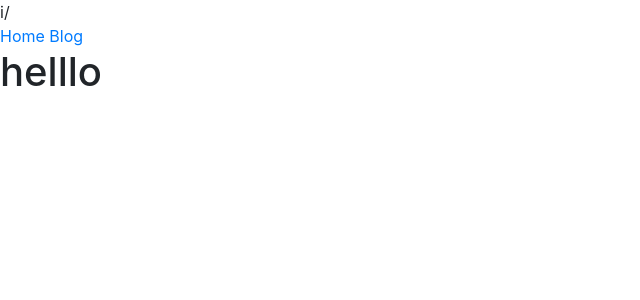
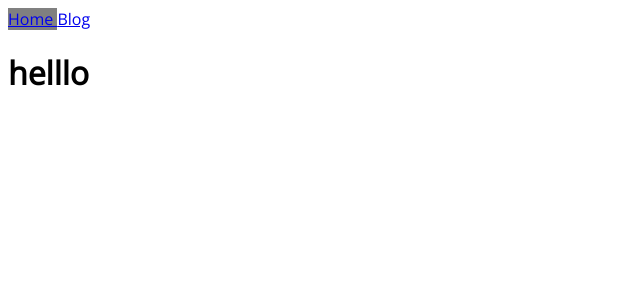
Before and after one commit to jombo1/jombo1.github.io, a Jekyll site: the page built from index.html, in a window 1280 px wide. Shown: the top 300 px of the page, without its empty margins (0-640 px from the left). Built offline with Jekyll 4.4.1, drawn with Linux system fonts in a browser that asks for light colours.

Commit message:
Configured nav and css

```diff
--- a/_includes/navigation.html
+++ b/_includes/navigation.html
@@ -1,6 +1,6 @@
 <nav>
   {% for item in site.data.navigation %}
-  <a href="{{ item.link }}">
+  <a href="{{ item.link }}" {% if page.url == item.link %}class="current"{% endif %}>
     {{ item.name }}
   </a>
   {% endfor %}
--- a/_layouts/default.html
+++ b/_layouts/default.html
@@ -3,11 +3,13 @@
 <head>
   <meta charset="UTF-8">
   <title>{{ page.title }}</title>
-  <link rel="stylesheet" href="/assets/css/bootstrap.min.css">
-  i/
+  <link rel="stylesheet" type="text/css" href="/assets/css/styles.css">
+  <link href="https://fonts.googleapis.com/css?family=Open+Sans&display=swap" rel="stylesheet">
 </head>
 <body>
   {% include navigation.html %}
   {{ content }}
+
+
 </body>
 </html>
--- /dev/null
+++ b/_sass/main.scss
@@ -0,0 +1,8 @@
+body {
+  font-family: 'Open Sans', sans-serif;
+}
+
+.current {
+  background-color: grey;
+
+}
--- /dev/null
+++ b/assets/css/styles.scss
@@ -0,0 +1,3 @@
+---
+---
+@import "main";
```
Also changed, not shown: 5 other files.
